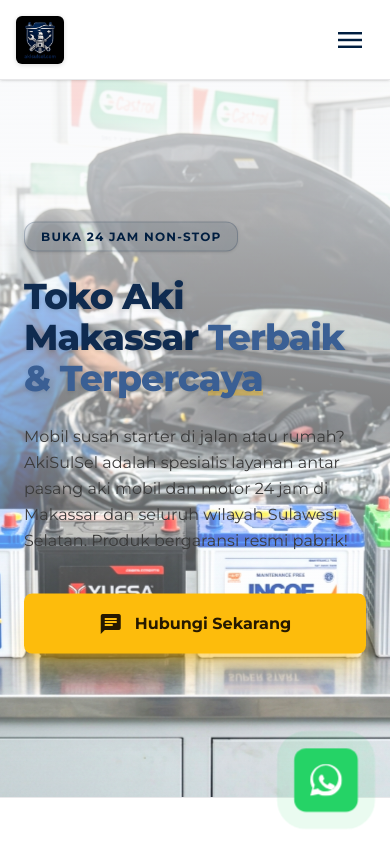
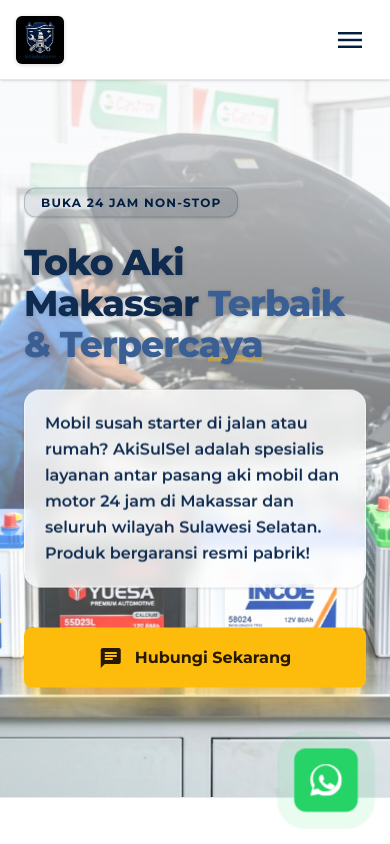
Before and after one commit to abedeefg/aki-mobil, a React (Vite) app: page / in a window 390 px wide. Shown: the top 844 px of the page. Built offline with nearby package versions, Linux system fonts and the light colour scheme.

Commit message:
UI: Improve hero text readability on mobile

```diff
--- a/src/App.jsx
+++ b/src/App.jsx
@@ -186,7 +186,7 @@ function App() {
             <h1 className="text-4xl sm:text-5xl md:text-6xl font-black text-text-main mb-6 leading-[1.15] tracking-tight drop-shadow-sm">
               Toko Aki Makassar <span className="text-surface-tint relative after:content-[''] after:absolute after:left-0 after:bottom-1 after:w-full after:h-[6px] after:bg-secondary-container/40 after:-z-10">Terbaik & Terpercaya</span>
             </h1>
-            <p className="text-base sm:text-lg md:text-xl text-text-muted mb-10 max-w-2xl leading-relaxed font-medium">
+            <p className="text-base sm:text-lg md:text-xl text-text-main bg-white/80 backdrop-blur-sm p-5 rounded-2xl mb-10 max-w-2xl leading-relaxed font-semibold shadow-sm border border-white/50">
               Mobil susah starter di jalan atau rumah? AkiSulSel adalah spesialis layanan antar pasang aki mobil dan motor 24 jam di Makassar dan seluruh wilayah Sulawesi Selatan. Produk bergaransi resmi pabrik!
             </p>
             <div className="flex flex-col sm:flex-row gap-4">
```
